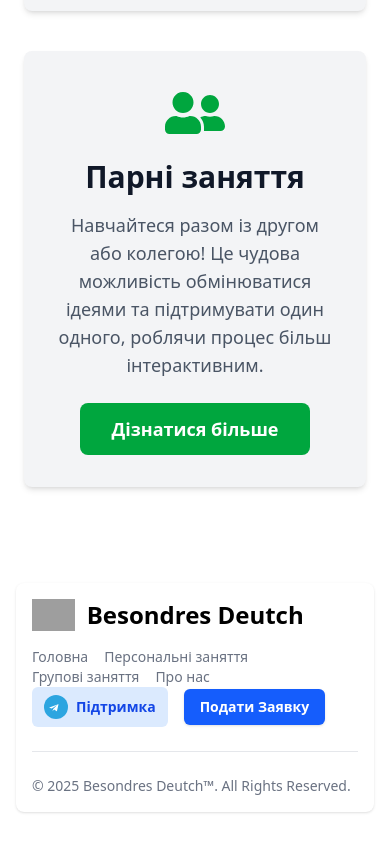
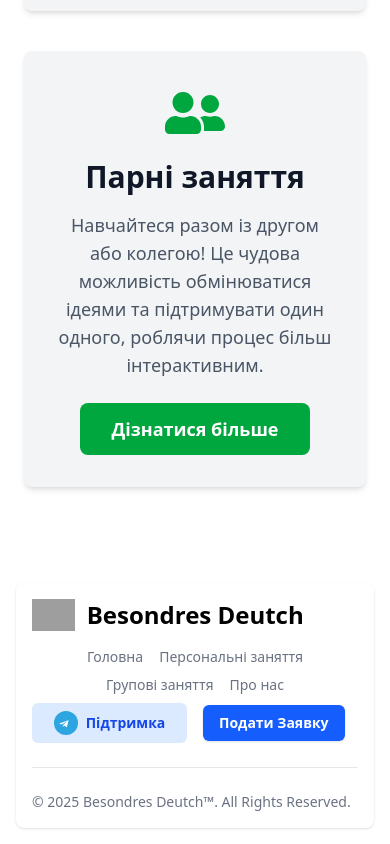
Before and after one commit to Volodymyr-Poshchalovskyi/Language_school, a React (Create React App) app: page / in a window 390 px wide. Shown: the part 4223-5067 px from the top of the page. Built offline with nearby package versions, Linux system fonts and the light colour scheme; grey boxes are pictures that could not be loaded.

Commit message:
Refactor Footer component for improved layout and styling

```diff
--- a/src/components/Footer.jsx
+++ b/src/components/Footer.jsx
@@ -18,34 +18,34 @@ const Footer = () => {
               Besondres Deutch
             </span>
           </a>
-          <ul className="flex flex-wrap items-center mb-6 text-sm font-medium text-gray-500 sm:mb-0 dark:text-gray-400">
+          <ul className="flex flex-wrap items-center justify-center sm:justify-start gap-x-4 gap-y-2 mb-6 text-sm font-medium text-gray-500 sm:mb-0 dark:text-gray-400">
             <li>
-              <a href="#" className="hover:underline me-4 md:me-6">
+              <a href="#" className="hover:underline">
                 Головна
               </a>
             </li>
             <li>
-              <a href="#" className="hover:underline me-4 md:me-6">
+              <a href="#" className="hover:underline">
                 Персональні заняття
               </a>
             </li>
             <li>
-              <a href="#" className="hover:underline me-4 md:me-6">
+              <a href="#" className="hover:underline">
                 Групові заняття
               </a>
             </li>
             <li>
-              <a href="#" className="hover:underline me-4 md:me-6">
+              <a href="#" className="hover:underline">
                 Про нас
               </a>
             </li>
 
-            <li className="me-4 md:me-6">
+            <li className="flex-1">
               <a
                 href="https://t.me/your_support_link"
                 target="_blank"
                 rel="noopener noreferrer"
-                className="flex items-center gap-x-2 rounded-md bg-blue-100 px-3 py-2 text-sm font-semibold text-blue-700 hover:bg-blue-200 transition"
+                className="flex items-center gap-x-2 rounded-md bg-blue-100 px-3 py-2 text-sm font-semibold text-blue-700 hover:bg-blue-200 transition justify-center md:justify-start"
               >
                 {/* Іконка Telegram */}
                 <svg
@@ -65,10 +65,10 @@ const Footer = () => {
               </a>
             </li>
 
-            <li>
+            <li className="flex-1">
               <a
                 href="#"
-                className="inline-flex items-center gap-x-1 rounded-md bg-blue-600 px-4 py-2 text-sm font-semibold text-white shadow-sm hover:bg-blue-700 transition"
+                className="inline-flex items-center gap-x-1 rounded-md bg-blue-600 px-4 py-2 text-sm font-semibold text-white shadow-sm hover:bg-blue-700 transition justify-center md:justify-start"
               >
                 Подати Заявку
               </a>
```
